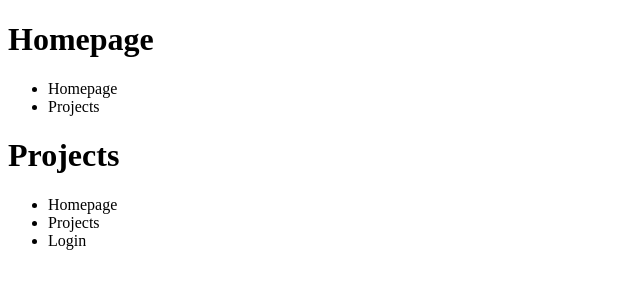
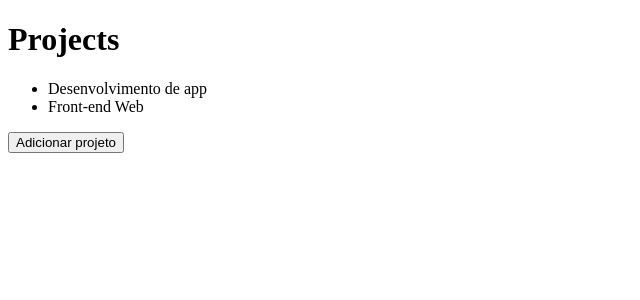
Before and after one commit to RodrigoSenna88/introReact, a React app: page / in a window 1280 px wide. Shown: the top 300 px of the page, without its empty margins (0-640 px from the left). Built offline with nearby package versions, Linux system fonts and the light colour scheme.

Commit message:
Estado e imutabilidade

```diff
--- a/src/App.js
+++ b/src/App.js
@@ -1,23 +1,31 @@
-import React from 'react';
+import React, { useState } from 'react';
 
 import Header from './components/Header';
 
 function App() {
+  const [projects, setProjects] = useState(['Desenvolvimento de app', 'Front-end Web']);
+
+  // useState retorna um array com 2 posições
+  //
+  // 1. Variável com seu valor inicial
+  // 2. Função para atualizar o valor
+
+  function handleAddProject() {
+    //projects.push(`Novo projeto${Date.now()}`);
+
+    setProjects([...projects, `Novo projeto${Date.now()}`]);
+
+  }
+
   return (
     <>
-      <Header title="Homepage">
-        <ul>
-          <li>Homepage</li>
-          <li>Projects</li>
-        </ul>
-      </Header>
-      <Header title="Projects">
-        <ul>
-          <li>Homepage</li>
-          <li>Projects</li>
-          <li>Login</li>
-        </ul>
-      </Header>
+      <Header title="Projects" />
+
+      <ul>
+        {projects.map(project => <li key={project}>{project}</li>)}
+      </ul>
+
+      <button type="button" onClick={handleAddProject}>Adicionar projeto</button>
     </>
   );
 }
--- a/src/components/Header.js
+++ b/src/components/Header.js
@@ -1,11 +1,9 @@
 import React from 'react';
 
-function Header({ title, children }) {
+function Header({ title }) {
   return (
     <header>
       <h1>{title}</h1>
-
-      {children}
     </header>
   )
 }
```
